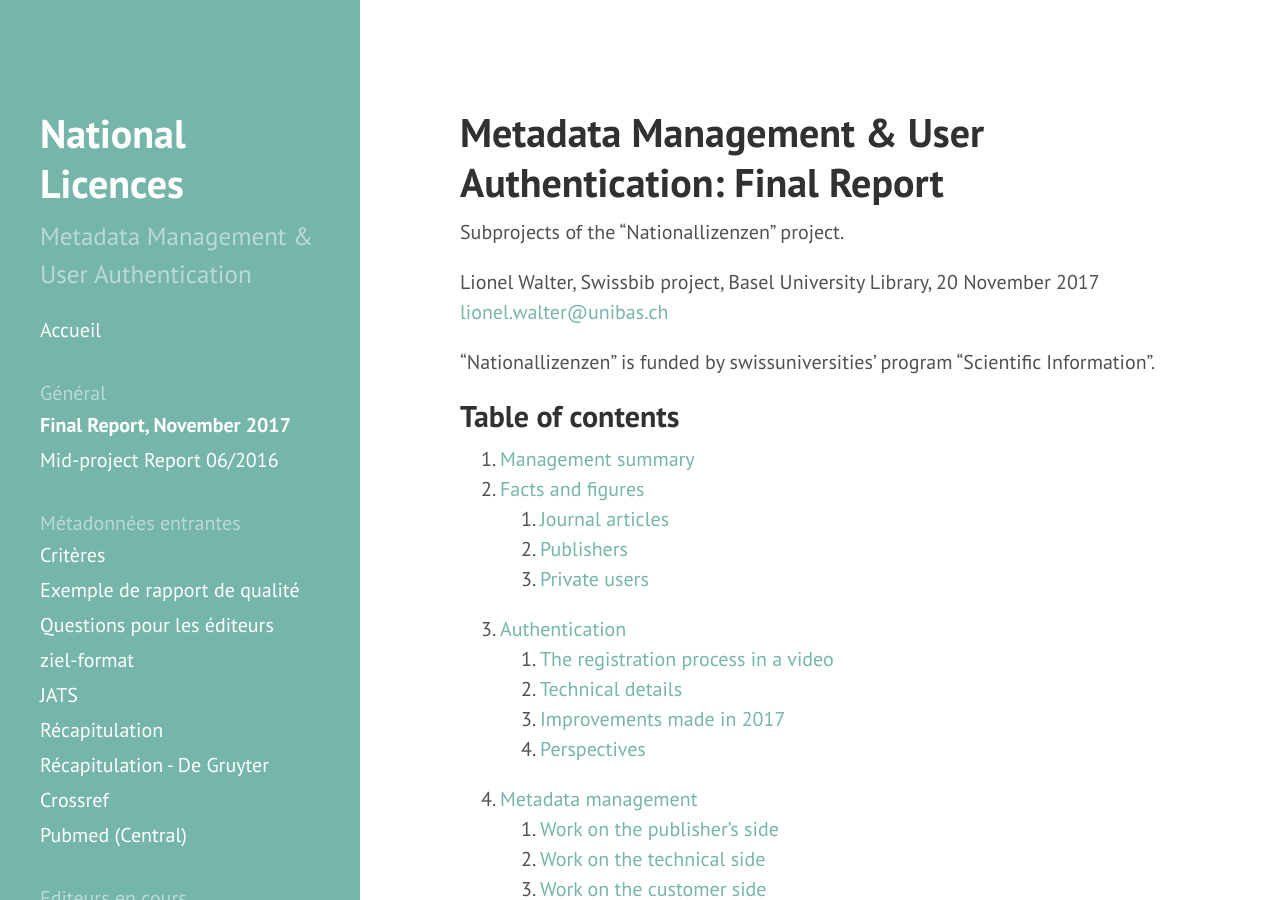
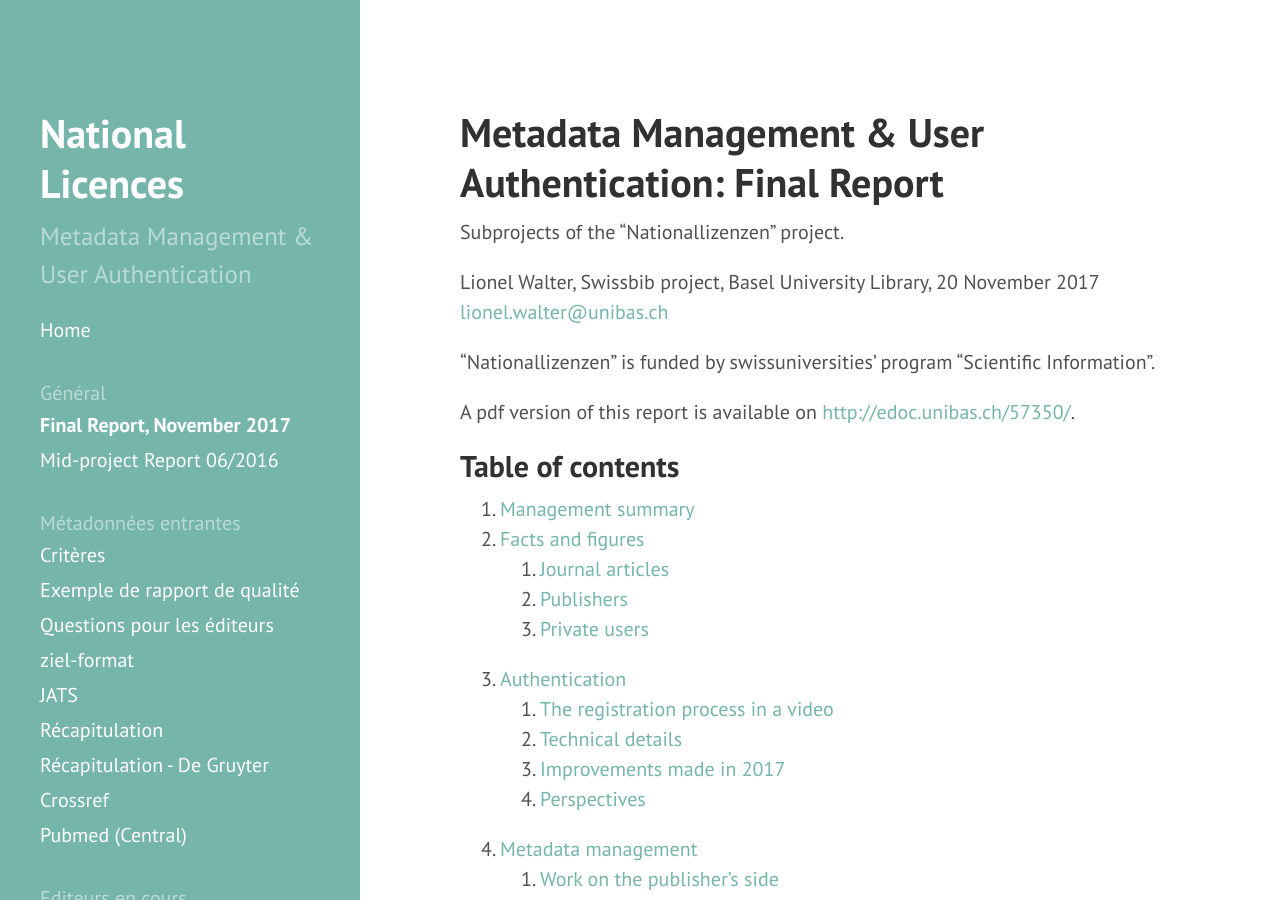
Before and after one commit to swissbib/metadataNationalLicencesDocumentation, a Jekyll site: the page built from pages/general/final-report-2017-11.md, in a window 1280 px wide and 900 px high. Built offline with Jekyll 4.4.1, drawn with Linux system fonts in a browser that asks for light colours.

Commit message:
final report published

```diff
--- a/_includes/sidebar.html
+++ b/_includes/sidebar.html
@@ -13,7 +13,7 @@
 
 
     <nav class="sidebar-nav">
-      <a class="sidebar-nav-item{% if page.url ==  site.github.url %} active{% endif %}" href="{{ site.github.url }}">Accueil</a>
+      <a class="sidebar-nav-item{% if page.url ==  site.github.url %} active{% endif %}" href="{{ site.github.url }}">Home</a>
 
       {% comment %}
         The code below dynamically generates a sidebar nav of pages with
--- a/pages/general/final-report-2017-11.md
+++ b/pages/general/final-report-2017-11.md
@@ -14,6 +14,7 @@ Lionel Walter, Swissbib project, Basel University Library, 20 November 2017<br>
 
 "Nationallizenzen" is funded by swissuniversities' program "Scientific Information".
 
+A pdf version of this report is available on <http://edoc.unibas.ch/57350/>.
 
 <h2 class="nonumber">Table of contents</h2>
 {:.no_toc}
```
